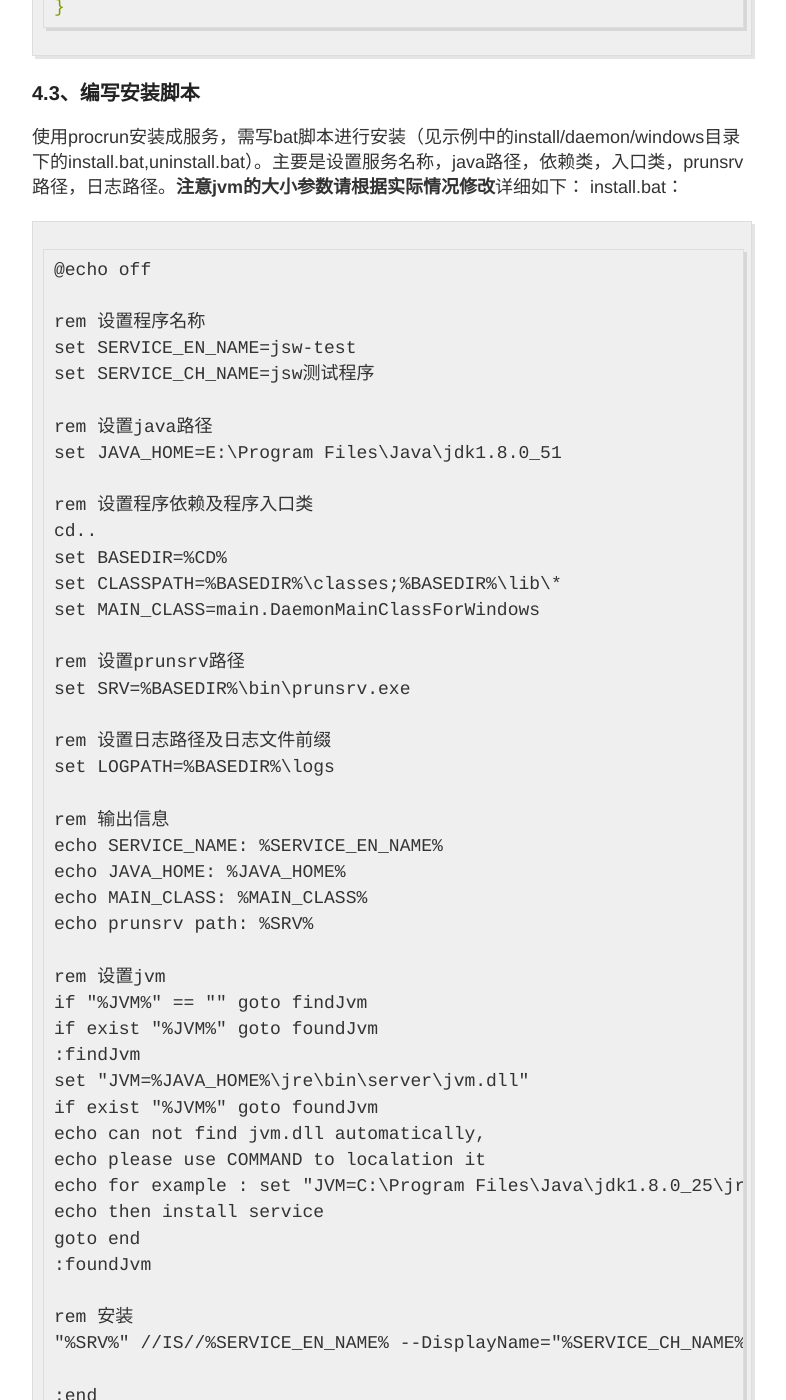
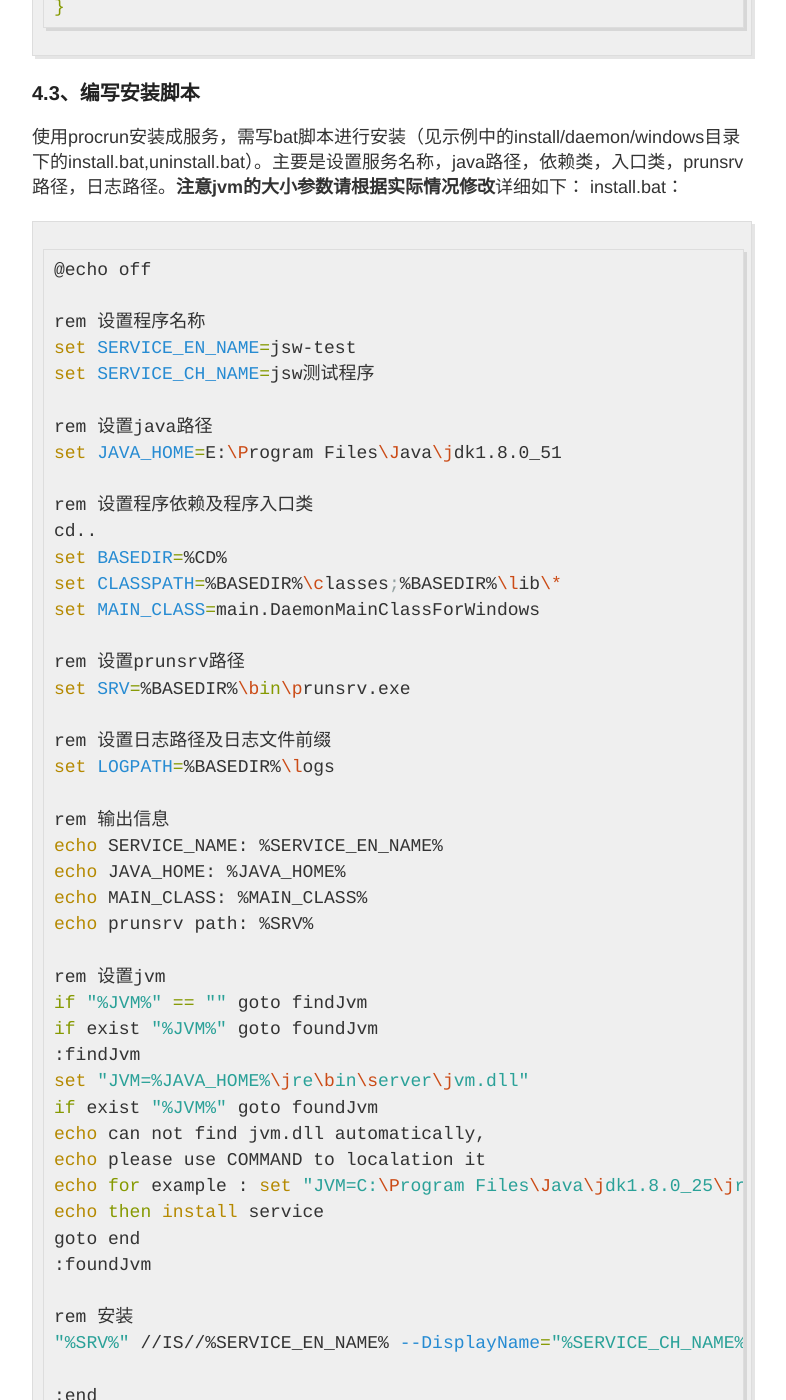
Before and after one commit to mianshenglee/mianshenglee.github.io, a Jekyll site: the page built from _posts/2016-07-04-java服务安装(二)：使用commons-daemon.md, in a window 1280 px wide and 1400 px high, scrolled down 11323 px. Shown: the whole window, without its empty margins (248-1034 px from the left). Built offline with Jekyll 4.4.1, drawn with Linux system fonts in a browser that asks for light colours; some of the changed text lies outside the part shown.

Commit message:
Update 2016-07-04-java服务安装(二)：使用commons-daemon.md

````diff
--- a/_posts/2016-07-04-java服务安装(二)：使用commons-daemon.md
+++ b/_posts/2016-07-04-java服务安装(二)：使用commons-daemon.md
@@ -46,7 +46,7 @@
 ### 3.2、安装jsvc
 可先查看[官网的jsvc][10]，本示例中安装如下：把commons-daemon源码包放到/opt目录下。操作如下：
 
-```
+```sh
 [root@localhost]# cd /opt/jsvc
 [root@localhost jsvc]# unzip commons-daemon-1.0.15-src.zip
 [root@localhost jsvc]# cd /opt/jsvc/commons-daemon-1.0.15-src/src/native/unix
@@ -125,7 +125,7 @@
 ### 3.4、编写安装脚本
 安装脚本在示例install/daemon/linux下，主要设置程序名称，路径，jsvc路径，java路径，程序入口类，日志输出目录即可。详细如下：
 
-```
+```sh
 #!/bin/sh
 # description: jsw-test
 # processname: jsw-test
@@ -284,7 +284,7 @@
 
 程序包(jsw-test-deamon-linux.zip)打出来后，即可放到linux下进行部署，部署过程如下：
 
-```
+```sh
 [root@localhost opt]# unzip jsw-test-deamon-linux.zip -d jsw-test
 [root@localhost opt]# cd jsw-test/bin
 [root@localhost bin]# chmod 777 *.sh
@@ -337,7 +337,7 @@
 使用procrun安装成服务，需写bat脚本进行安装（见示例中的install/daemon/windows目录下的install.bat,uninstall.bat）。主要是设置服务名称，java路径，依赖类，入口类，prunsrv路径，日志路径。**注意jvm的大小参数请根据实际情况修改**详细如下：
 install.bat：
 
-```
+```sh
 @echo off
 
 rem 设置程序名称
@@ -386,7 +386,7 @@
 
 uninstall.bat：
 
-```
+```sh
 @echo off
 cd..
 set BASEDIR=%CD%
@@ -400,7 +400,7 @@
 
 一般安装好服务后，则可在控制面板－管理程序－服务中进行启动，关闭管理。若需要使用脚本启动，可使用prunmgr.exe进行管理，编写如下：
 
-```
+```sh
 @echo off
 cd..
 set BASEDIR=%CD%
````
